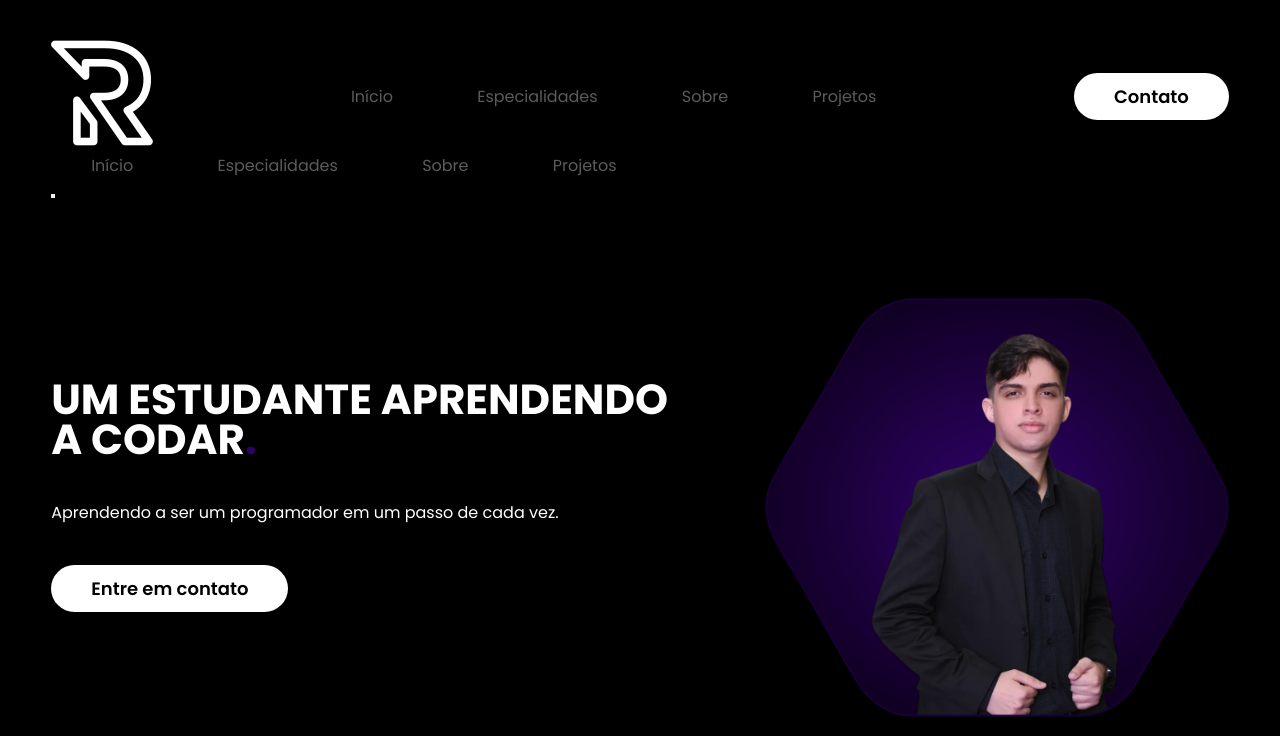
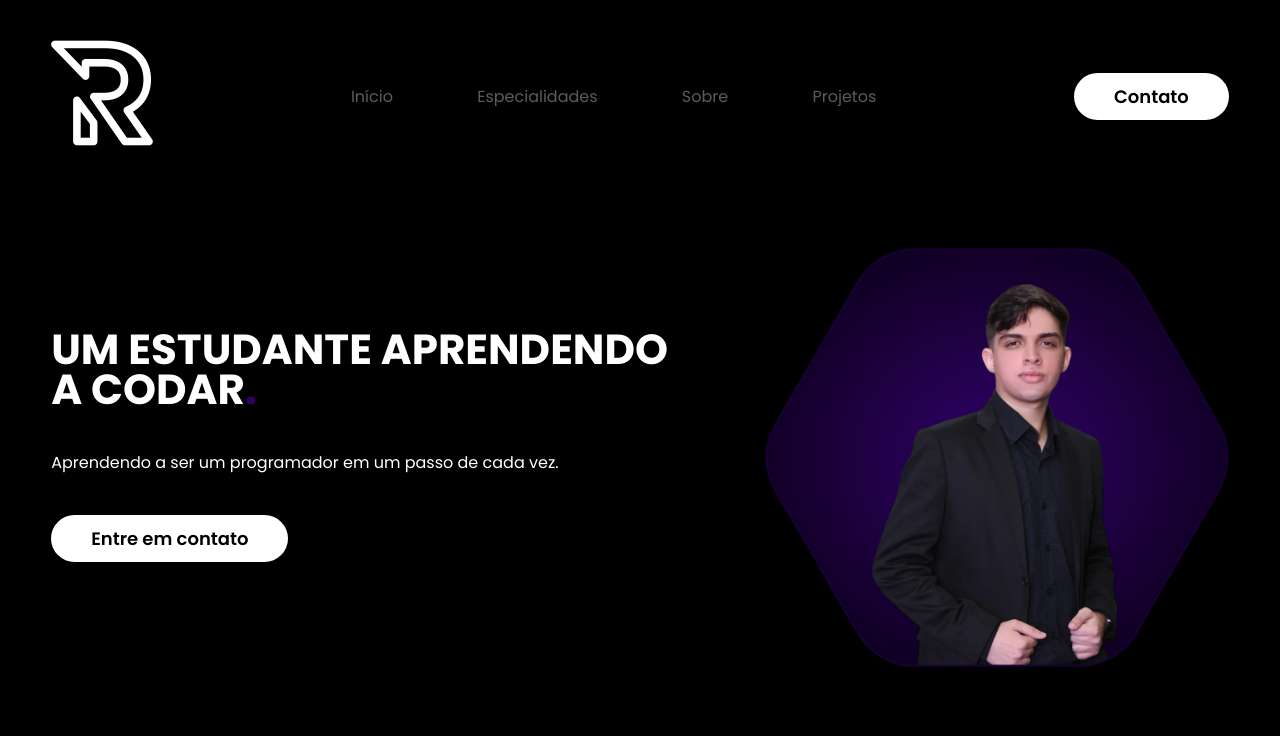
Before and after one commit to ResoluteeDev/ResoluteeDev.github.io, a plain HTML site: page index.html in a window 1280 px wide. Shown: the top 736 px of the page. Drawn offline with nearby package versions, Linux system fonts and the light colour scheme.

Commit message:
Update index.html
update new

```diff
--- a/index.html
+++ b/index.html
@@ -40,24 +40,8 @@
                 </a>
             </div> <!-- btn-contato-->
         </div> <!--Interface-->
-        <div class="menu-mobile">
-            <nav>
-                <ul>
-                    <li><a href="#inicio">Início</a></li>
-                    <li><a href="#especialidades">Especialidades</a></li>
-                    <li><a href="#sobre">Sobre</a></li>
-                    <li><a href="#projetos">Projetos</a></li>
 
-                </ul>
-            </nav>
 
-        </div> <!--menu-mobile-->
-
-        <button id="btn-menu">
-            <span class="linha"></span>
-            <span class="linha"></span>
-            <span class="linha"></span>
-        </button> <!--btn-menu-->
     </header>
 
     <main>
```
